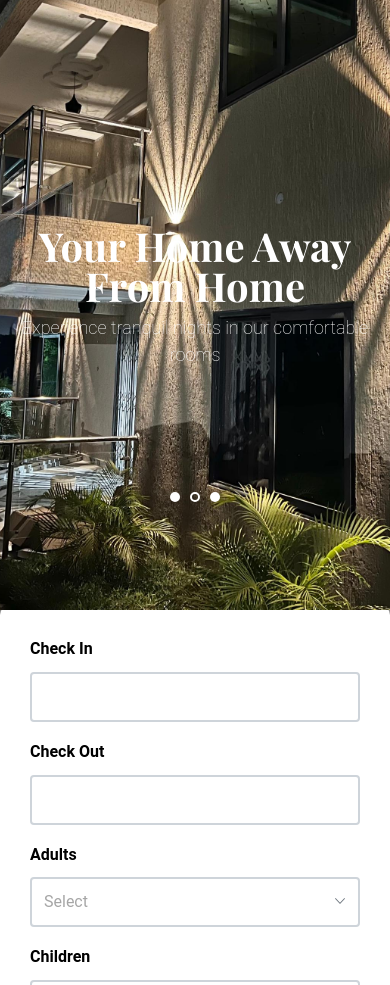
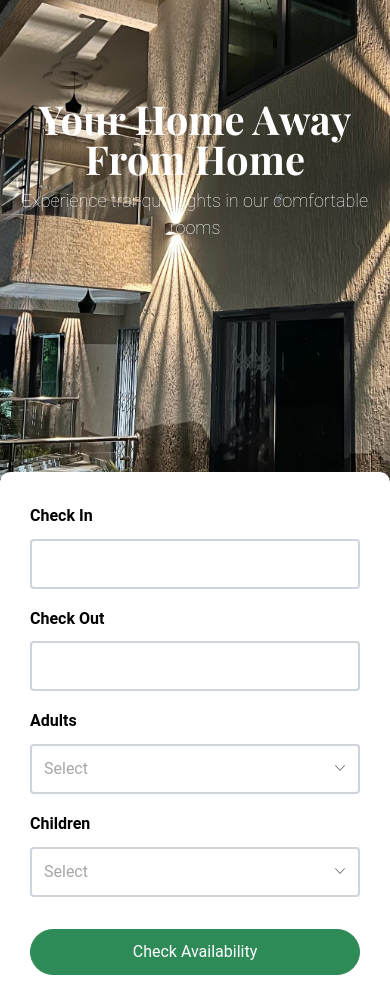
Before and after one commit to freddiequinson/tishahotel, a website: page index.html in a window 390 px wide. Shown: the part 117-1102 px from the top of the page. Drawn offline with nearby package versions, Linux system fonts and the light colour scheme; some icons are missing; files whose address does not match are found by name; a web font is replaced by a local one.

Commit message:
Fix form visibility issue on hero section
1. Added custom.css for layout fixes
2. Reduced hero section height to prevent overlap
3. Adjusted check availability form positioning
4. Added responsive adjustments for mobile view

```diff
--- /dev/null
+++ b/css/custom.css
@@ -0,0 +1,50 @@
+/* Custom styles to fix layout issues */
+.site-hero {
+    height: 80vh; /* Reduced from 100vh */
+    min-height: 600px; /* Reduced from 700px */
+}
+
+.site-hero.overlay:before {
+    height: 80vh;
+    min-height: 600px;
+}
+
+.site-hero-inner {
+    height: 80vh;
+    min-height: 600px;
+}
+
+.check-availabilty {
+    position: relative;
+    margin-top: -100px; /* Pull the form up */
+    z-index: 20; /* Ensure it's above other elements */
+}
+
+.block-32 {
+    background: #fff;
+    padding: 30px;
+    box-shadow: 0 2px 80px -10px rgba(0, 0, 0, 0.2);
+    position: relative;
+    z-index: 10;
+}
+
+@media (max-width: 991.98px) {
+    .site-hero {
+        height: 70vh;
+        min-height: 500px;
+    }
+
+    .site-hero.overlay:before {
+        height: 70vh;
+        min-height: 500px;
+    }
+
+    .site-hero-inner {
+        height: 70vh;
+        min-height: 500px;
+    }
+
+    .check-availabilty {
+        margin-top: -50px;
+    }
+}
--- a/index.html
+++ b/index.html
@@ -28,6 +28,8 @@
 
     <!-- Theme Style -->
     <link rel="stylesheet" href="css/style.css">
+    <!-- Custom Style -->
+    <link rel="stylesheet" href="css/custom.css">
     <style>
       :root {
         --primary-color: #2E8B57;  /* Forest Green */
```
Also changed, not shown: reservation.html (+2 -0 lines), rooms.html (+2 -0 lines).
